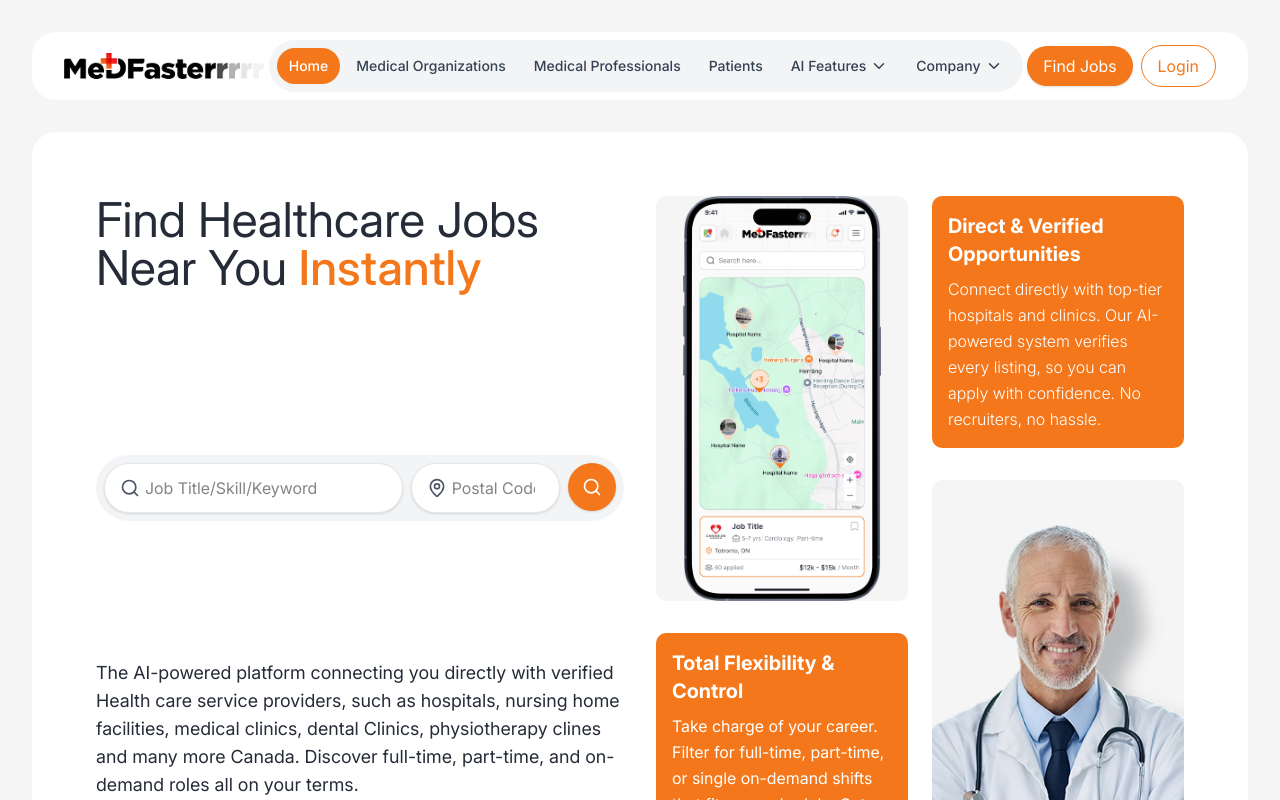
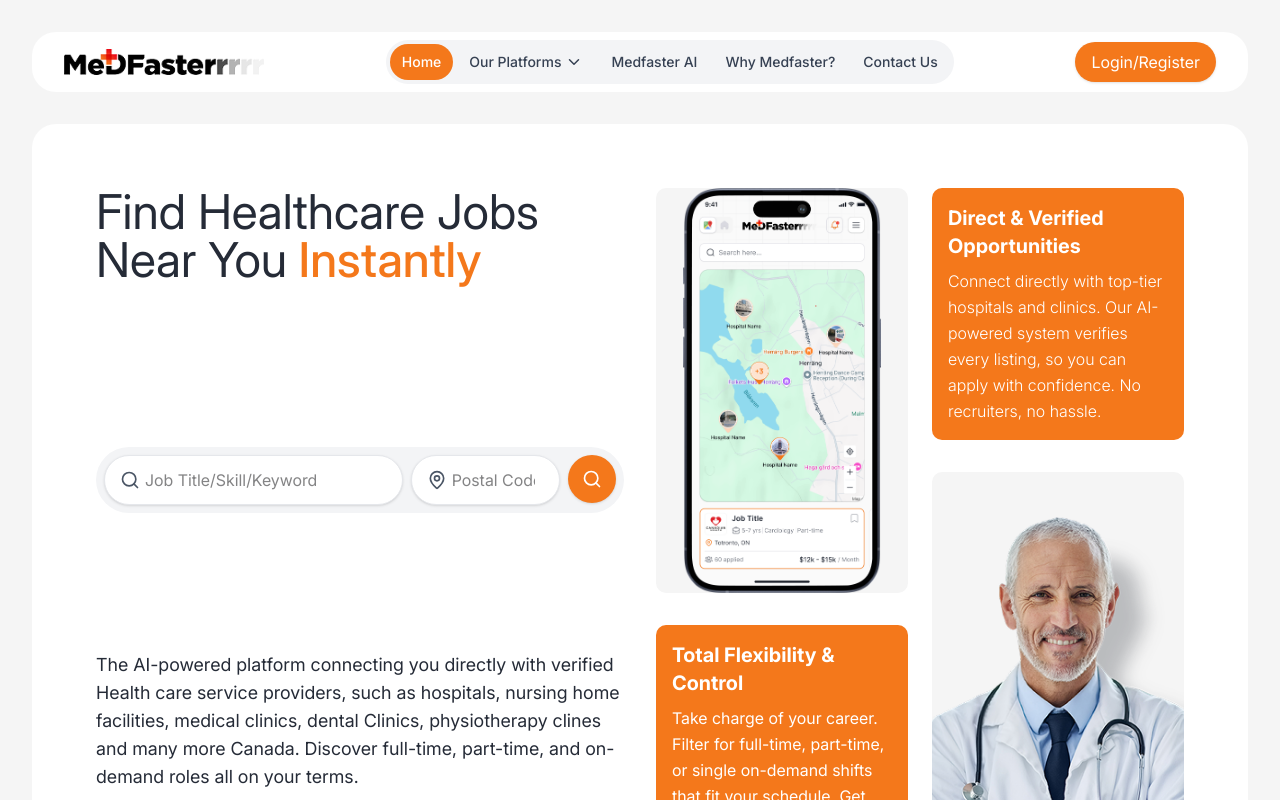
Before and after one commit to DigitechMiner/medfaster-website, a Next.js app: page / in a window 1280 px wide. Shown: the top 800 px of the page. Built offline with nearby package versions, Linux system fonts and the light colour scheme.

Commit message:
update header

```diff
--- a/components/global/header.tsx
+++ b/components/global/header.tsx
@@ -1,6 +1,6 @@
 "use client";
 
-import { ArrowDown, ArrowDownToLine, ChevronDown, Menu, X } from "lucide-react";
+import { ChevronDown, Menu, X } from "lucide-react";
 import { useState } from "react";
 import Link from "next/link";
 import { Button } from "@/components/ui/button";
@@ -9,27 +9,18 @@ import Image from "next/image";
 
 const navLinks = [
   { label: "Home", href: "/" },
-  { label: "Medical Organizations", href: "/" },
-  { label: "Medical Professionals", href: "/" },
-  { label: "Patients", href: "/" },
   {
-    label: "AI Features",
+    label: "Our Platforms",
     href: "/",
     submenu: [
-      { label: "Feature 1", href: "/" },
-      { label: "Feature 2", href: "/" },
+      { label: "Medical Organizations", href: "/" },
+      { label: "Medical Professionals", href: "/" },
+      { label: "Patients", href: "/" },
     ],
   },
-  {
-    label: "Company",
-    href: "/",
-    submenu: [
-        { label: "About Us", href: "/" },
-        { label: "Careers", href: "/" },
-        { label: "Blog", href: "/" },
-        { label: "Contact Us", href: "/" },
-    ],
-  },
+  { label: "Medfaster AI", href: "/" },
+  { label: "Why Medfaster?", href: "/" },
+  { label: "Contact Us", href: "/" },
 ];
 
 export default function Header() {
@@ -68,7 +59,7 @@ export default function Header() {
       </div>
 
       {/* Desktop Navigation */}
-      <nav className="hidden xl:flex bg-gray-100 rounded-full p-2 items-center gap-1 relative">
+      <nav className="hidden xl:flex bg-gray-100 rounded-full p-1 items-center gap-1 relative">
         {navLinks.map((link) => {
           const hasSubmenu = link.submenu && link.submenu.length > 0;
           const isSubmenuOpen = openSubmenu === link.label;
@@ -131,10 +122,9 @@ export default function Header() {
         })}
       </nav>
 
-      {/* Download Button - Desktop Only */}
+      {/* Login/Register Button - Desktop Only */}
       <div className="flex items-center gap-2">
-        <CustomButton className="hidden md:flex my-0 py-2">Find Jobs</CustomButton>
-        <CustomButton className="hidden md:flex my-0 py-2" variant="secondary">Login</CustomButton>
+        <CustomButton className="hidden md:flex my-0 py-2">Login/Register</CustomButton>
       </div>
 
       {/* Mobile Navigation Drawer */}
@@ -207,10 +197,7 @@ export default function Header() {
           </div>
           <div className="w-full max-w-sm py-4 px-4 flex flex-col gap-2">
             <CustomButton className="w-full justify-center my-1">
-              Find Jobs
-            </CustomButton>
-            <CustomButton className="w-full justify-center my-1" variant="secondary">
-              Login
+              Login/Register
             </CustomButton>
           </div>
         </div>
```
Also changed, not shown: 1 other file (tests, documents, lock files or other folders).
